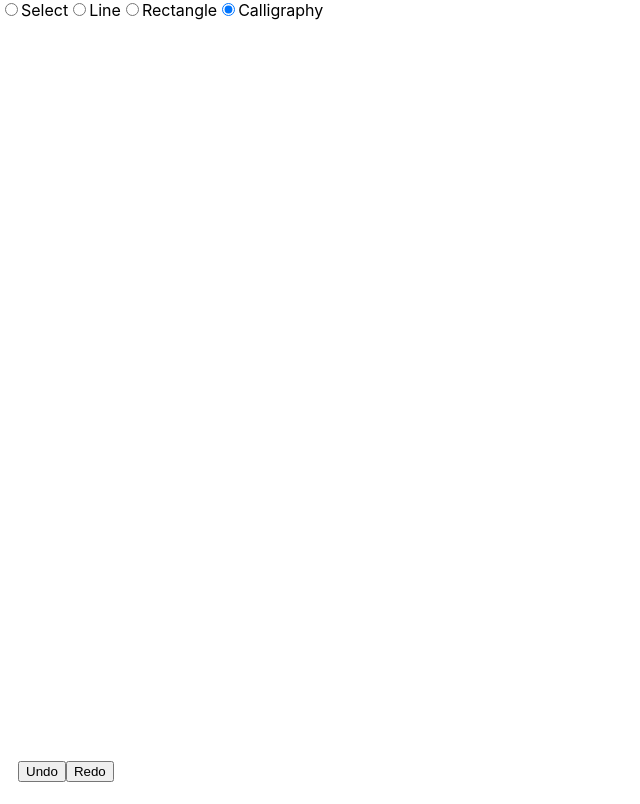
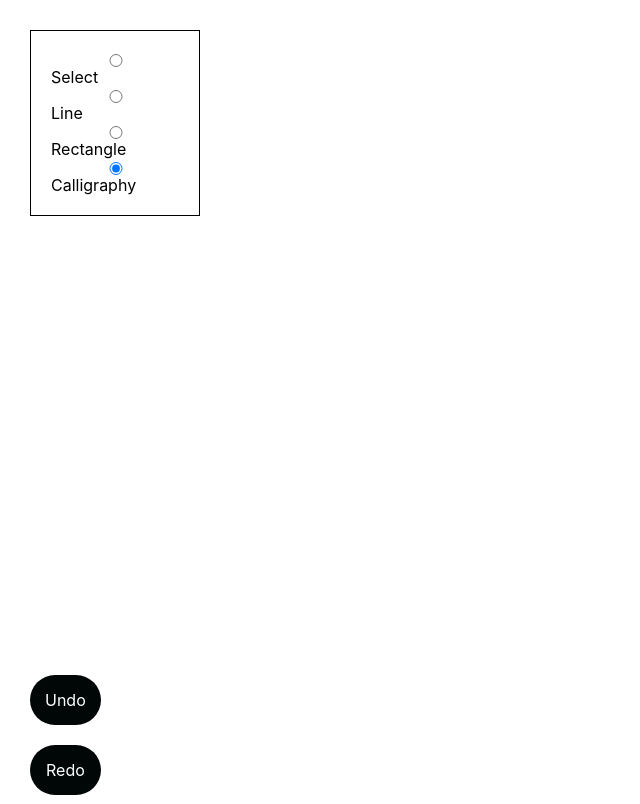
Before and after one commit to alison2686/calligraphy-brush, a React (Create React App) app: page /paint in a window 1280 px wide. Shown: the whole page, without its empty margins (0-640 px from the left). Built offline with nearby package versions, Linux system fonts and the light colour scheme.

Commit message:
style unde and redo buttons

```diff
--- a/src/components/Paint/PaintElements.jsx
+++ b/src/components/Paint/PaintElements.jsx
@@ -1,5 +1,42 @@
 import styled from 'styled-components';
+// import { Link } from 'react-scroll';
 
-export const BioContainer = styled.div`
+export const PaintContainer = styled.div`
     position: fixed;
+    padding: 30px;
+`;
+
+export const PaintTools = styled.div`
+    display: flex;
+    flex-direction: column;
+    border: 1px solid black;
+    width: 10%;
+    padding: 20px;
+`;
+
+export const PaintBtnWrapper = styled.div`
+    position: fixed;
+    bottom: 0;
+    padding-bottom: 5px;
 `
+export const UndoRedoBtn = styled.div`
+    border-radius: 50px;
+    background: ${({ primary }) => (primary ? '#01BF71' : '#010606')};
+    white-space: nowrap;
+    padding: 15px;
+    /* padding: ${({ big }) => (big ? '14px 48px' : '12px 30px')}; */
+    color: ${({ dark }) => (dark ? '#010606' : '#ffffff')};
+    font-size: ${({ fontBig }) => (fontBig ? '20px' : '16px')};
+    outline: none;
+    border: none;
+    cursor: pointer;
+    display: flex;
+    justify-content: center;
+    align-items: center;
+    transition: all 0.2s ease-in-out;
+
+    &:hover {
+        transition: all 0.2s ease-in-out;
+        background: ${({ primary }) => (primary ? '#ffffff' : '#01BF71')};
+    }
+`
--- a/src/components/Paint/paint.js
+++ b/src/components/Paint/paint.js
@@ -3,6 +3,13 @@ import React, { useLayoutEffect, useState } from 'react'
 import rough from 'roughjs/bundled/rough.esm'
 // import ColorPicker from '../ColorPicker/ColorPicker'
 import getStroke from 'perfect-freehand'
+import {
+  PaintBtnWrapper,
+  PaintContainer,
+  PaintTools,
+  UndoRedoBtn
+} from './PaintElements'
+
 
 const generator = rough.generator()
 
@@ -350,8 +357,8 @@ function Paint() {
     }
 
     return (
-        <div>
-            <div style={{ position: 'fixed'}}>
+        <PaintContainer id='paint-container'>
+            <PaintTools>
                 <input
                     type='radio'
                     id='selection'
@@ -380,11 +387,30 @@ function Paint() {
                     onChange={() => setTool('pencil')}
                 />
                 <label htmlFor='pencil'>Calligraphy</label>
-            </div>
-            <div className='undo-btn'style={{ position: 'fixed', bottom: 0, padding: 18}}>
-                <button onClick={undo}>Undo</button>
-                <button onClick={redo}>Redo</button>
-            </div>
+              </PaintTools>
+              <PaintBtnWrapper>
+                  <UndoRedoBtn
+                  onClick={undo}
+                  smooth={true}
+                  duration={500}
+                  spy={true}
+                  exact='true'
+                  // offset={-80}
+                  >
+                    Undo
+                  </UndoRedoBtn>
+                  <br />
+                  <UndoRedoBtn
+                    onClick={redo}
+                    smooth={true}
+                    duration={500}
+                    spy={true}
+                    // exact='true'
+                    // offset={-80}
+                  >
+                    Redo
+                  </UndoRedoBtn>
+              </PaintBtnWrapper>
             {/* <div className='color-picker' style={{ position: 'fixed', top: 0, padding: 50}}>
                 <ColorPicker />
             </div> */}
@@ -397,7 +423,7 @@ function Paint() {
                 onMouseMove={handleMouseMove}
                 onMouseUp={handleMouseUp}
             />
-        </div>
+        </PaintContainer>
     )
 }
 
```
